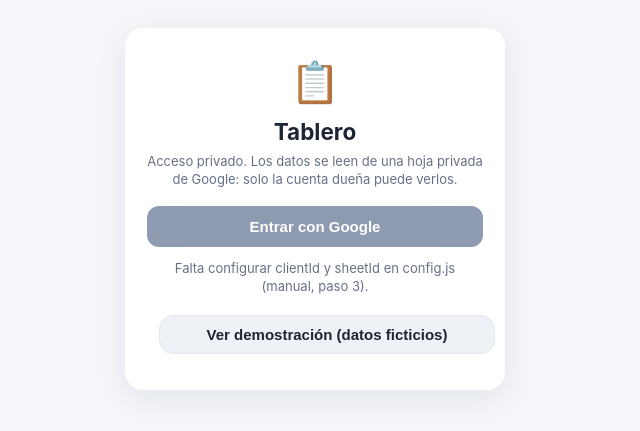
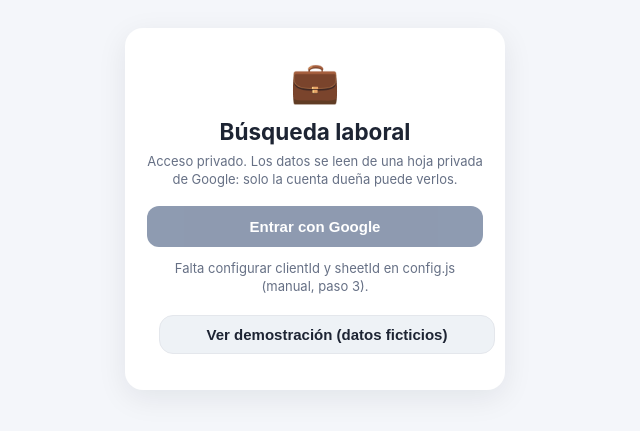
Before and after one commit to josefernandezleyva/busqueda-laboral, a plain HTML site: page index.html in a window 1280 px wide. Shown: the part 191-622 px from the top of the page, without its empty margins (325-965 px from the left). Drawn offline with Linux system fonts and the light colour scheme.

Commit message:
Renombrar la app a Búsqueda laboral
Co-Authored-By: Claude Opus 5.5 <noreply@anthropic.com>
Claude-Session: https://claude.ai/code/session_011KAKAJ99XFDjfpqmtTcVo2

```diff
--- a/index.html
+++ b/index.html
@@ -6,8 +6,8 @@
 <meta name="robots" content="noindex, nofollow">
 <meta name="theme-color" content="#1F3864">
 <meta name="apple-mobile-web-app-capable" content="yes">
-<meta name="apple-mobile-web-app-title" content="Tablero">
-<title>Tablero</title>
+<meta name="apple-mobile-web-app-title" content="Búsqueda laboral">
+<title>Búsqueda laboral</title>
 <link rel="manifest" href="manifest.webmanifest">
 <link rel="icon" href="icon.svg" type="image/svg+xml">
 <link rel="apple-touch-icon" href="icon-192.png">
@@ -82,8 +82,8 @@ select,input[type=date],input[type=text],textarea{width:100%;border:1px solid va
 <body>
 <div id="login">
   <div class="box">
-    <div style="font-size:40px">📋</div>
-    <h2 style="margin:6px 0 4px">Tablero</h2>
+    <div style="font-size:40px">💼</div>
+    <h2 style="margin:6px 0 4px">Búsqueda laboral</h2>
     <p class="muted" style="margin:0 0 18px">Acceso privado. Los datos se leen de una hoja privada de Google: solo la cuenta dueña puede verlos.</p>
     <button class="btn" id="btnLogin">Entrar con Google</button>
     <p class="muted" id="loginMsg" style="margin-top:12px"></p>
@@ -93,7 +93,7 @@ select,input[type=date],input[type=text],textarea{width:100%;border:1px solid va
 
 <div id="app" style="display:none">
   <header>
-    <div class="row"><div><h1 id="hTitle">Tablero</h1><small id="hSub">—</small></div>
+    <div class="row"><div><h1 id="hTitle">Búsqueda laboral</h1><small id="hSub">—</small></div>
       <div style="display:flex;gap:6px"><button class="icon-btn" id="btnRefresh">↻</button><button class="icon-btn" id="btnSheet">Hoja</button></div></div>
     <div class="kpis">
       <div class="kpi"><b id="kTotal">0</b><span>Vacantes</span></div>
```
Also changed, not shown: manifest.webmanifest, 1 other file.
